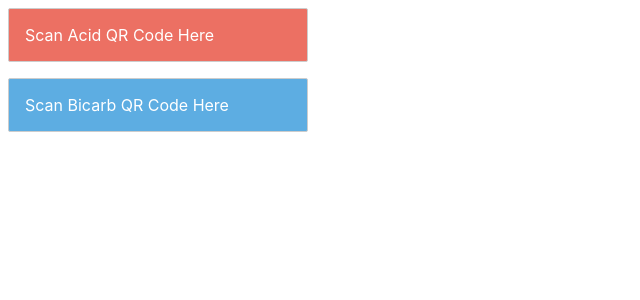
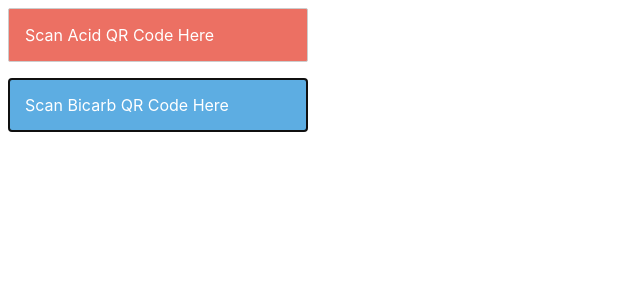
Before and after one commit to munkinasack/acidbicarb, a Svelte app: page / in a window 1280 px wide. Shown: the top 300 px of the page, without its empty margins (0-640 px from the left). Built offline with nearby package versions, Linux system fonts and the light colour scheme.

Commit message:
Added Autofocus

```diff
--- a/src/App.svelte
+++ b/src/App.svelte
@@ -17,7 +17,7 @@
 </script>
 
 <Hoverable let:hovering={activeAcid}>
-	<input class:activeAcid id='acid' bind:value={qrCodeAcid} placeholder="Scan Acid QR Code Here">
+	<input class:activeAcid id='acid' autofocus bind:value={qrCodeAcid} placeholder="Scan Acid QR Code Here">
 </Hoverable>
 
 {#if qrCodeAcid.length > 0}
@@ -36,7 +36,7 @@
 {/if}
 
 <Hoverable let:hover={activeBicarb}>
-	<input class:activeBicarb id='bicarb' bind:value={qrCodeBicarb} placeholder="Scan Bicarb QR Code Here">
+	<input class:activeBicarb id='bicarb' autofocus bind:value={qrCodeBicarb} placeholder="Scan Bicarb QR Code Here">
 </Hoverable>
 
 {#if qrCodeBicarb.length > 0}
```
